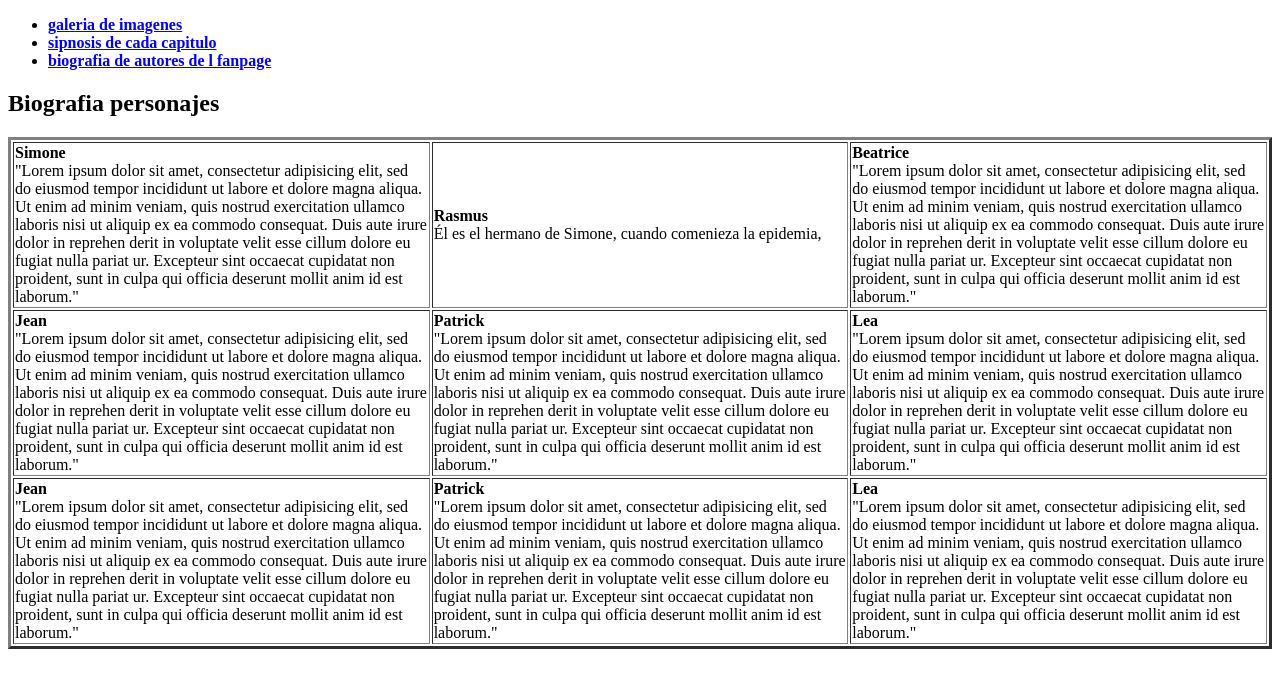
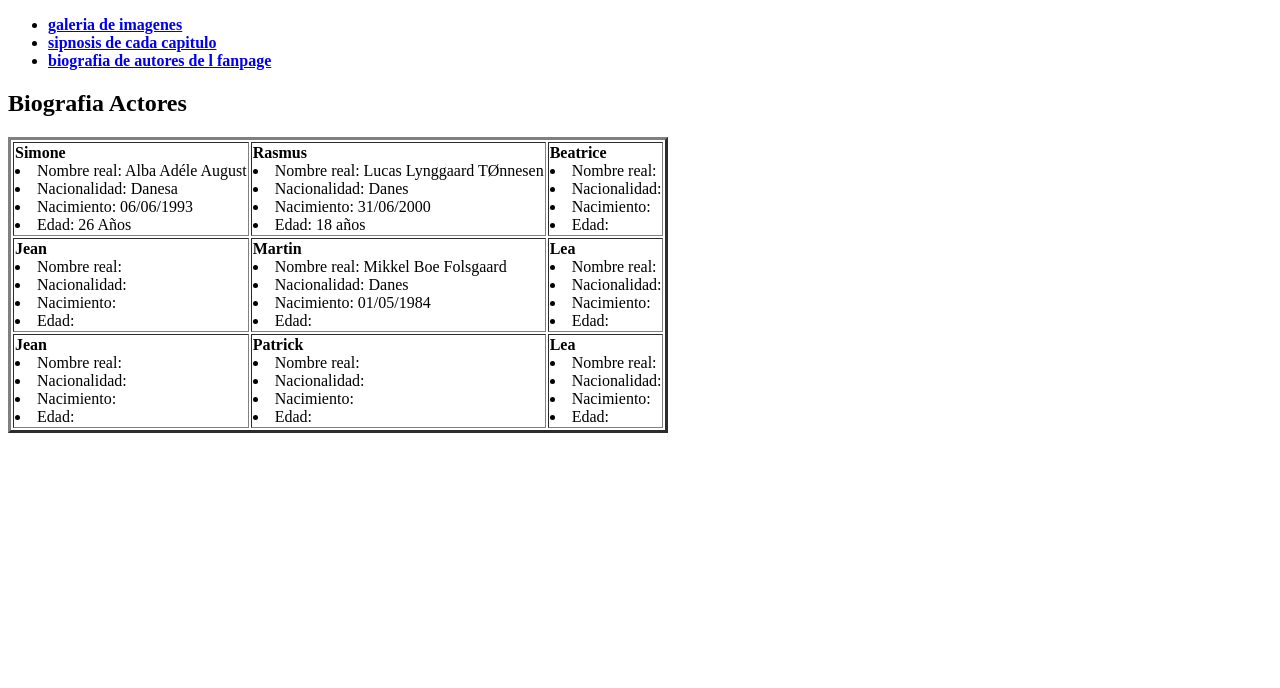
Before and after one commit to joelaxelvega/the-rain, a plain HTML site: page pagina3.html in a window 1280 px wide. Drawn offline with Linux system fonts and the light colour scheme.

Commit message:
Update pagina3.html

```diff
--- a/pagina3.html
+++ b/pagina3.html
@@ -11,7 +11,7 @@
     <li><strong><a class="btn" href="pagina4.html" target="_blank">biografia de autores de l fanpage</a></strong></li>
     </ul>
   <h2>
-    Biografia personajes
+    Biografia Actores
   </h2>
 <table>
   <table border="3" cellspacing="" cellpading="0">
@@ -19,100 +19,70 @@
         <tr>
           <td>
             <strong>Simone</strong>
-            <br>
-            "Lorem ipsum dolor sit amet, consectetur adipisicing elit, sed do
-            eiusmod tempor incididunt ut labore et dolore magna aliqua. Ut enim
-             ad minim veniam, quis nostrud exercitation ullamco laboris nisi ut
-              aliquip ex ea commodo consequat. Duis aute irure dolor in reprehen
-              derit in voluptate velit esse cillum dolore eu fugiat nulla pariat
-              ur. Excepteur sint occaecat cupidatat non proident, sunt in culpa
-               qui officia deserunt mollit anim id est laborum."
+              <li>Nombre real: Alba Adéle August</li>
+              <li>Nacionalidad: Danesa</li>
+              <li>Nacimiento: 06/06/1993</li>
+              <li>Edad: 26 Años</li>
           </td>
           <td>
             <strong>Rasmus</strong>
-            <br>
-              Él es el hermano de Simone, cuando comenieza la epidemia,
+              <li>Nombre real: Lucas Lynggaard TØnnesen </li>
+              <li>Nacionalidad: Danes </li>
+              <li>Nacimiento: 31/06/2000 </li>
+              <li>Edad: 18 años</li>
           </td>
           <td>
             <strong>Beatrice</strong>
-            <br>
-            "Lorem ipsum dolor sit amet, consectetur adipisicing elit, sed do
-            eiusmod tempor incididunt ut labore et dolore magna aliqua. Ut enim
-             ad minim veniam, quis nostrud exercitation ullamco laboris nisi ut
-              aliquip ex ea commodo consequat. Duis aute irure dolor in reprehen
-              derit in voluptate velit esse cillum dolore eu fugiat nulla pariat
-              ur. Excepteur sint occaecat cupidatat non proident, sunt in culpa
-               qui officia deserunt mollit anim id est laborum."
+              <li>Nombre real: </li>
+              <li>Nacionalidad: </li>
+              <li>Nacimiento: </li>
+              <li>Edad: </li>
           </td>
        </tr>
        <tr>
          <td>
            <strong>Jean</strong>
-           <br>
-           "Lorem ipsum dolor sit amet, consectetur adipisicing elit, sed do
-           eiusmod tempor incididunt ut labore et dolore magna aliqua. Ut enim
-            ad minim veniam, quis nostrud exercitation ullamco laboris nisi ut
-             aliquip ex ea commodo consequat. Duis aute irure dolor in reprehen
-             derit in voluptate velit esse cillum dolore eu fugiat nulla pariat
-             ur. Excepteur sint occaecat cupidatat non proident, sunt in culpa
-              qui officia deserunt mollit anim id est laborum."
+            <li>Nombre real: </li>
+            <li>Nacionalidad: </li>
+            <li>Nacimiento: </li>
+            <li>Edad: </li>
          </td>
          <td>
-           <strong>Patrick</strong>
-           <br>
-           "Lorem ipsum dolor sit amet, consectetur adipisicing elit, sed do
-           eiusmod tempor incididunt ut labore et dolore magna aliqua. Ut enim
-            ad minim veniam, quis nostrud exercitation ullamco laboris nisi ut
-             aliquip ex ea commodo consequat. Duis aute irure dolor in reprehen
-             derit in voluptate velit esse cillum dolore eu fugiat nulla pariat
-             ur. Excepteur sint occaecat cupidatat non proident, sunt in culpa
-              qui officia deserunt mollit anim id est laborum."
+           <strong>Martin</strong>
+           <li>Nombre real: Mikkel Boe Folsgaard </li>
+           <li>Nacionalidad: Danes</li>
+           <li>Nacimiento: 01/05/1984</li>
+           <li>Edad: </li>
          </td>
          <td>
            <strong>Lea</strong>
-           <br>
-           "Lorem ipsum dolor sit amet, consectetur adipisicing elit, sed do
-           eiusmod tempor incididunt ut labore et dolore magna aliqua. Ut enim
-            ad minim veniam, quis nostrud exercitation ullamco laboris nisi ut
-             aliquip ex ea commodo consequat. Duis aute irure dolor in reprehen
-             derit in voluptate velit esse cillum dolore eu fugiat nulla pariat
-             ur. Excepteur sint occaecat cupidatat non proident, sunt in culpa
-              qui officia deserunt mollit anim id est laborum."
+           <li>Nombre real: </li>
+            <li>Nacionalidad: </li>
+            <li>Nacimiento: </li>
+            <li>Edad: </li>
          </td>
       </tr>
       <tr>
         <td>
           <strong>Jean</strong>
-          <br>
-          "Lorem ipsum dolor sit amet, consectetur adipisicing elit, sed do
-          eiusmod tempor incididunt ut labore et dolore magna aliqua. Ut enim
-           ad minim veniam, quis nostrud exercitation ullamco laboris nisi ut
-            aliquip ex ea commodo consequat. Duis aute irure dolor in reprehen
-            derit in voluptate velit esse cillum dolore eu fugiat nulla pariat
-            ur. Excepteur sint occaecat cupidatat non proident, sunt in culpa
-             qui officia deserunt mollit anim id est laborum."
+            <li>Nombre real: </li>
+            <li>Nacionalidad: </li>
+            <li>Nacimiento: </li>
+            <li>Edad: </li>
         </td>
         <td>
           <strong>Patrick</strong>
-          <br>
-          "Lorem ipsum dolor sit amet, consectetur adipisicing elit, sed do
-          eiusmod tempor incididunt ut labore et dolore magna aliqua. Ut enim
-           ad minim veniam, quis nostrud exercitation ullamco laboris nisi ut
-            aliquip ex ea commodo consequat. Duis aute irure dolor in reprehen
-            derit in voluptate velit esse cillum dolore eu fugiat nulla pariat
-            ur. Excepteur sint occaecat cupidatat non proident, sunt in culpa
-             qui officia deserunt mollit anim id est laborum."
+            <li>Nombre real: </li>
+            <li>Nacionalidad: </li>
+            <li>Nacimiento: </li>
+            <li>Edad: </li>
         </td>
         <td>
           <strong>Lea</strong>
-          <br>
-          "Lorem ipsum dolor sit amet, consectetur adipisicing elit, sed do
-          eiusmod tempor incididunt ut labore et dolore magna aliqua. Ut enim
-           ad minim veniam, quis nostrud exercitation ullamco laboris nisi ut
-            aliquip ex ea commodo consequat. Duis aute irure dolor in reprehen
-            derit in voluptate velit esse cillum dolore eu fugiat nulla pariat
-            ur. Excepteur sint occaecat cupidatat non proident, sunt in culpa
-             qui officia deserunt mollit anim id est laborum."
+            <li>Nombre real: </li>
+            <li>Nacionalidad: </li>
+            <li>Nacimiento: </li>
+            <li>Edad: </li>
         </td>
      </tr>
       </tbody>
```
